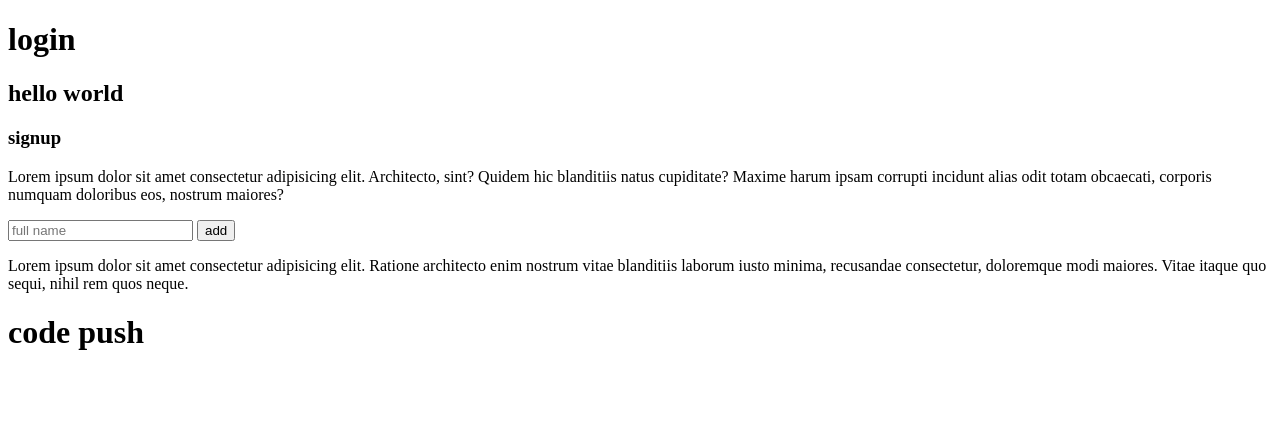
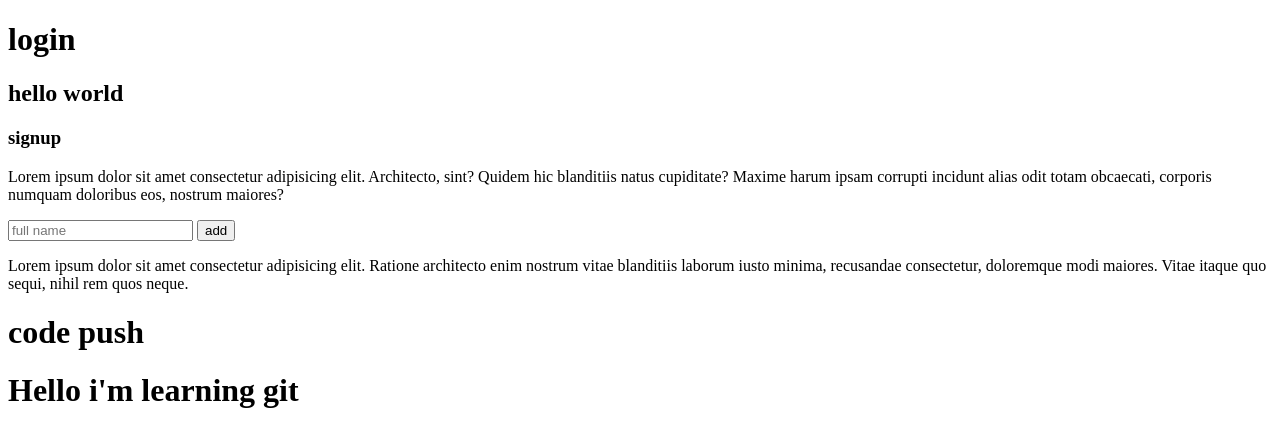
Before and after one commit to TahaHussain495/my-project, a plain HTML site: page index.html in a window 1280 px wide. Drawn offline with Linux system fonts and the light colour scheme.

Commit message:
Added new section to index.html

```diff
--- a/index.html
+++ b/index.html
@@ -19,5 +19,7 @@
 
 <h1>code push</h1>
 
+<h1>Hello i'm learning git</h1>
+
 </body>
 </html>
```
